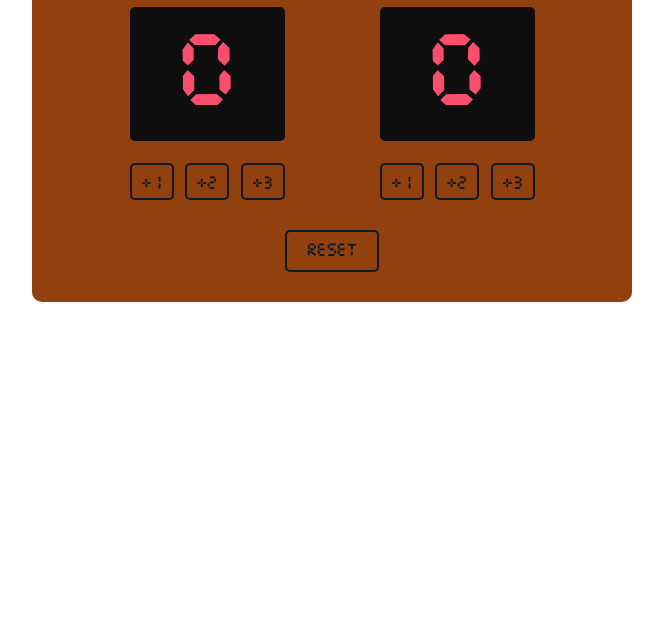
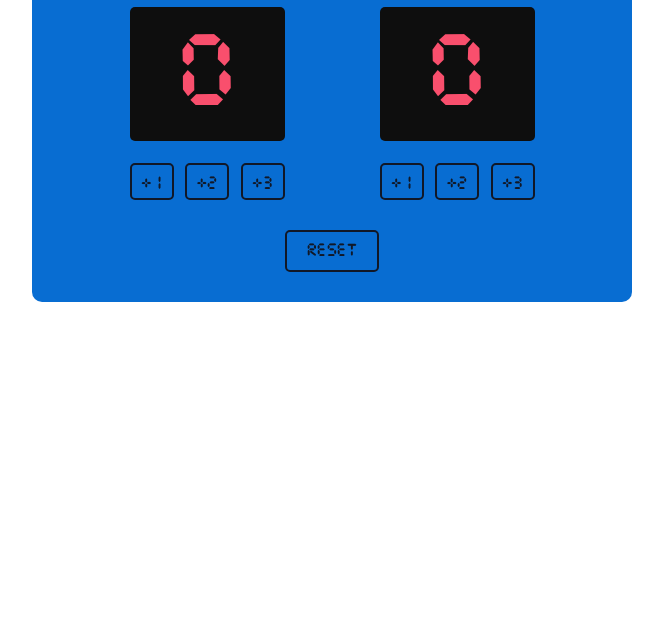
Before and after one commit to BlakeMatthew32/score-tracker, a plain HTML site: page index.html in a window 1280 px wide. Shown: the part 161-800 px from the top of the page, without its empty margins (308-971 px from the left). Drawn offline with nearby package versions, Linux system fonts and the light colour scheme.

Commit message:
Update index.css

```diff
--- a/index.css
+++ b/index.css
@@ -9,7 +9,7 @@ body {
 }
 
 .container {
-    background-color: #92400E;
+    background-color: #086dd2;
     padding: 50px 50px 10px;
     max-width: 500px;
     margin: 50px auto;
```
